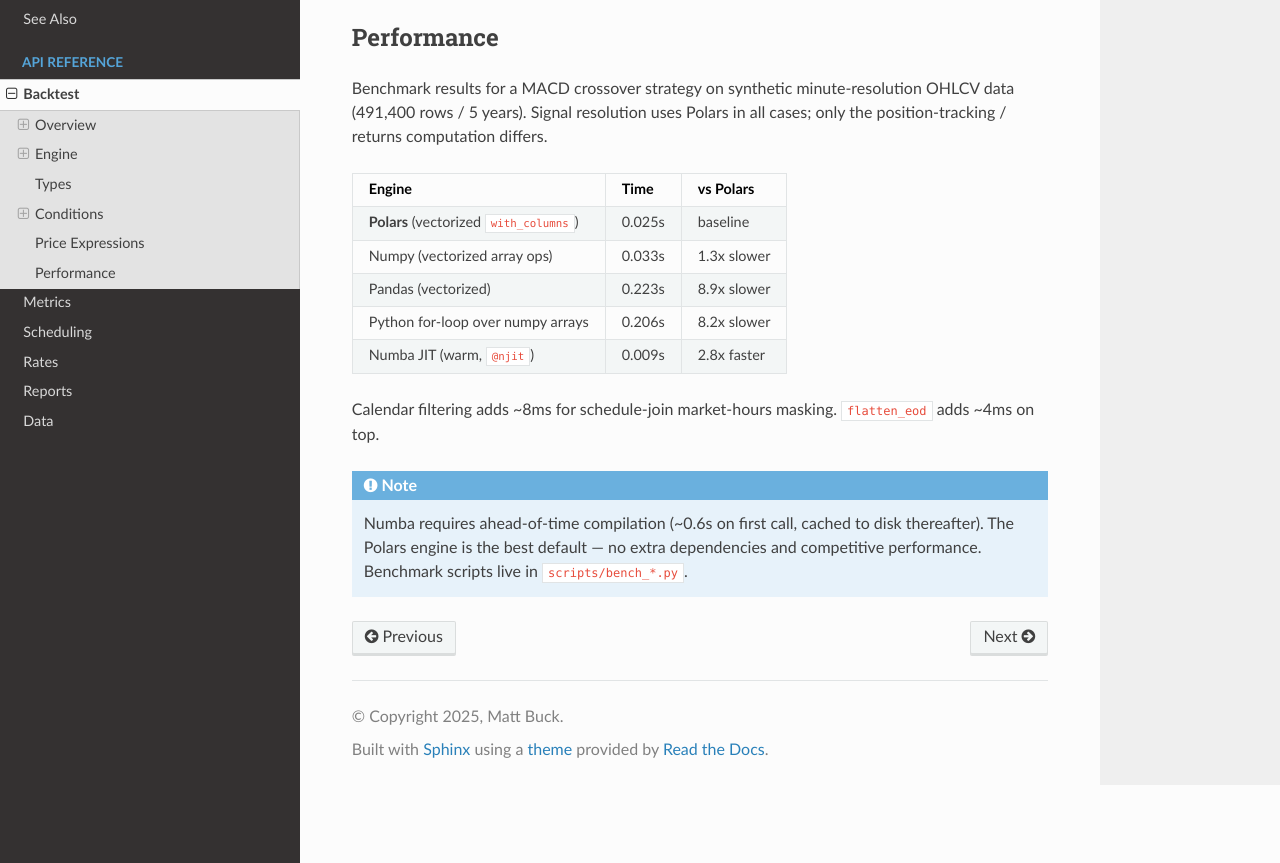
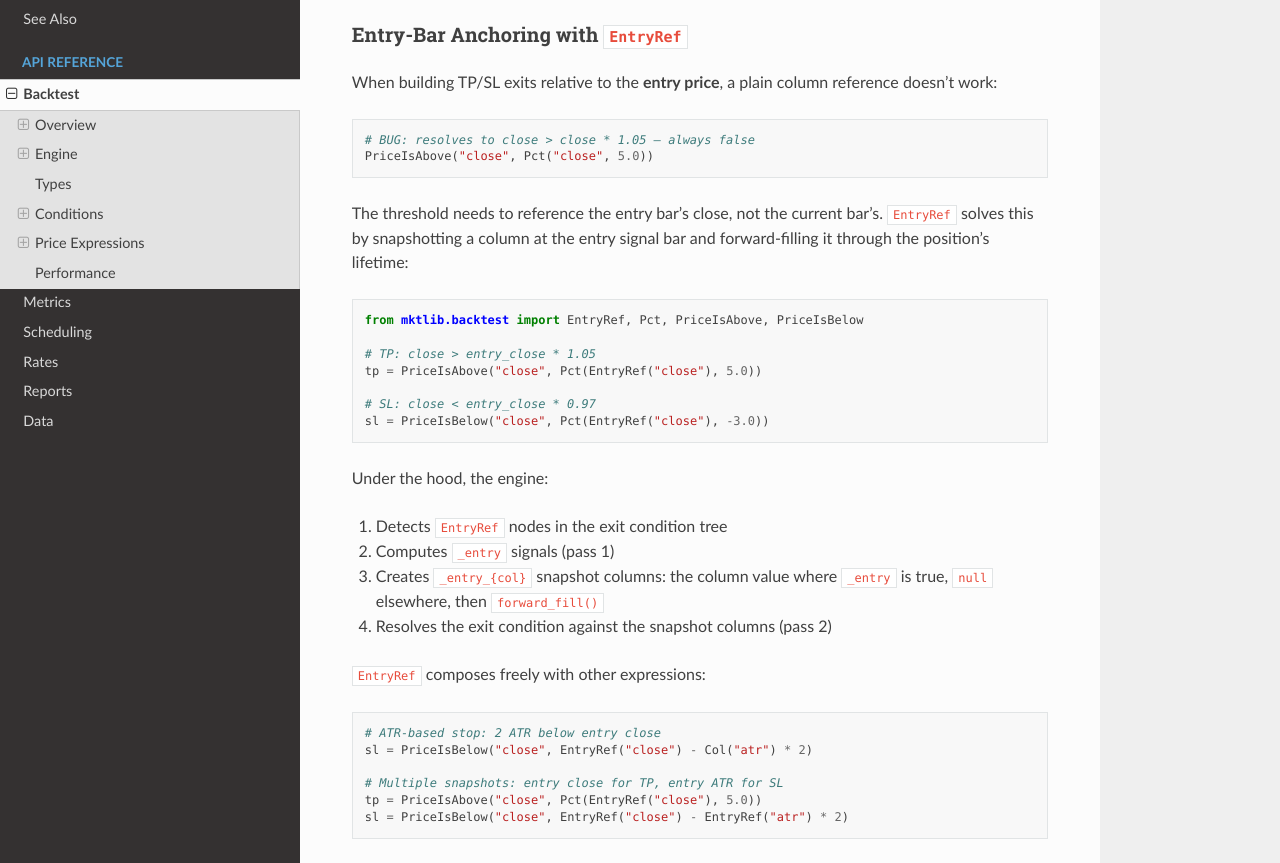
Before and after one commit to mattbuck85/polars-mktlib, a Sphinx documentation site: the page built from docs/api/backtest.rst, in a window 1280 px wide and 1400 px high, scrolled down 4253 px. Shown: the part 239-1102 px from the top of the window. Built offline with Sphinx 7.4.7 and the Read the Docs theme 3.1.0, drawn with Linux system fonts in a browser that asks for light colours; grey boxes are pictures that could not be loaded.

Commit message:
feat: add EntryRef PriceExpr for entry-bar column snapshotting
Exit conditions like PriceIsAbove("close", Pct("close", 5.0)) resolve to
close > close * 1.05 — always false. The threshold needs the entry bar's
close, not the current bar's. EntryRef("close") captures a column value
at the entry signal bar, forward-fills it, and resolves to the snapshot
column (_entry_close).

Engine changes: two-pass signal computation — compute _entry first, create
snapshot columns for any EntryRef nodes detected via tree walker, then
compute _exit. No-op when no EntryRef nodes are present.

Update aapl_ema_optimizer strategies to use EntryRef, dropping manual
entry_close forward-fill from init(). Bump version 0.7.1 → 0.7.2.

Co-Authored-By: Claude Opus 4.6 (1M context) <noreply@anthropic.com>

```diff
--- a/docs/api/backtest.rst
+++ b/docs/api/backtest.rst
@@ -171,6 +171,53 @@ Price expressions build composable numeric ``pl.Expr`` trees for use with
 .. autoclass:: mktlib.backtest.Pct
    :members:
 
+Entry-Bar Anchoring with ``EntryRef``
+~~~~~~~~~~~~~~~~~~~~~~~~~~~~~~~~~~~~~
+
+When building TP/SL exits relative to the **entry price**, a plain column
+reference doesn't work:
+
+.. code-block:: python
+
+   # BUG: resolves to close > close * 1.05 — always false
+   PriceIsAbove("close", Pct("close", 5.0))
+
+The threshold needs to reference the entry bar's close, not the current bar's.
+``EntryRef`` solves this by snapshotting a column at the entry signal bar and
+forward-filling it through the position's lifetime:
+
+.. code-block:: python
+
+   from mktlib.backtest import EntryRef, Pct, PriceIsAbove, PriceIsBelow
+
+   # TP: close > entry_close * 1.05
+   tp = PriceIsAbove("close", Pct(EntryRef("close"), 5.0))
+
+   # SL: close < entry_close * 0.97
+   sl = PriceIsBelow("close", Pct(EntryRef("close"), -3.0))
+
+Under the hood, the engine:
+
+1. Detects ``EntryRef`` nodes in the exit condition tree
+2. Computes ``_entry`` signals (pass 1)
+3. Creates ``_entry_{col}`` snapshot columns: the column value where ``_entry``
+   is true, ``null`` elsewhere, then ``forward_fill()``
+4. Resolves the exit condition against the snapshot columns (pass 2)
+
+``EntryRef`` composes freely with other expressions:
+
+.. code-block:: python
+
+   # ATR-based stop: 2 ATR below entry close
+   sl = PriceIsBelow("close", EntryRef("close") - Col("atr") * 2)
+
+   # Multiple snapshots: entry close for TP, entry ATR for SL
+   tp = PriceIsAbove("close", Pct(EntryRef("close"), 5.0))
+   sl = PriceIsBelow("close", EntryRef("close") - EntryRef("atr") * 2)
+
+.. autoclass:: mktlib.backtest.EntryRef
+   :members:
+
 Performance
 -----------
 
--- a/pyproject.toml
+++ b/pyproject.toml
@@ -6,7 +6,7 @@ build-backend = "setuptools.build_meta"
 name = "mktlib"
 authors = [{name = "Matt Buck", email = "matt@mblance.com"}]
 description = "Polars-native financial market toolkit"
-version = "0.7.1"
+version = "0.7.2"
 requires-python = ">=3.12"
 keywords = ["finance", "markets", "polars", "trading", "indicators"]
 classifiers = [
@@ -64,4 +64,4 @@ line-length = 79
 [tool.setuptools.packages.find]
 
 [tool.bumpversion]
-current_version = "0.7.1"
+current_version = "0.7.2"
```
Also changed, not shown: README.md (+33 -0 lines), docs/CODEMAPS/backtest.md (+18 -7 lines), docs/advanced.rst (+19 -0 lines), 4 other files.
